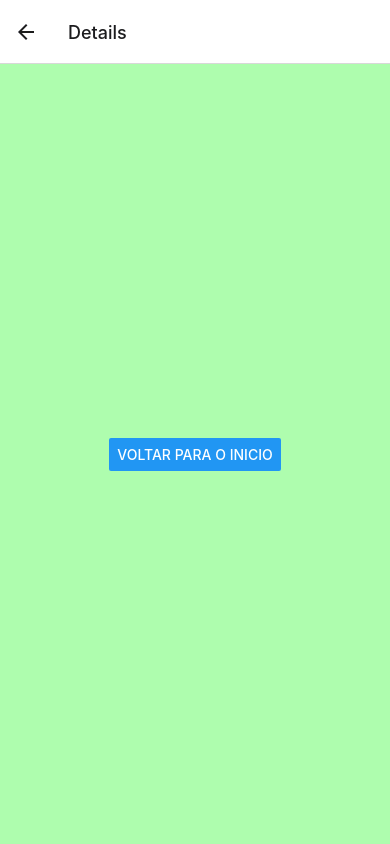
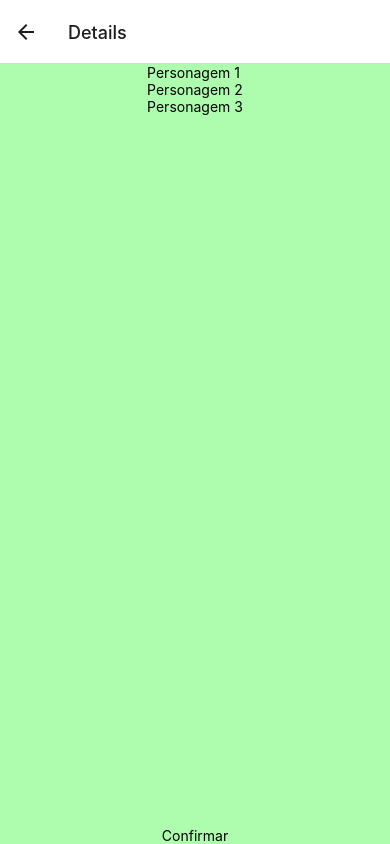
Before and after one commit to Adrian-Pazinato/praticarReactNative, a React Native app in the folder apppokemon/: screen /Details in a window 390 px wide. Built offline with nearby package versions, Linux system fonts and the light colour scheme.

Commit message:
Selecao de personagem

```diff
--- a/apppokemon/App.js
+++ b/apppokemon/App.js
@@ -3,7 +3,7 @@ import { View, Text, TouchableOpacity, Button } from 'react-native';
 import styles from './styles';
 import { NavigationContainer } from '@react-navigation/native';
 import { createStackNavigator } from '@react-navigation/stack';
-import Sobre from './screens/Sobre';
+import Sobre from './screens/CharacterSelectionScreen';
 import HomeScreen from './screens/HomeScreen';
 
 const Stack = createStackNavigator();
--- /dev/null
+++ b/apppokemon/screens/CharacterSelectionScreen.js
@@ -0,0 +1,60 @@
+// Exemplo de DetailsScreen.js
+import React, { useState } from 'react';
+import styles from '../styles';
+import { View, Text, FlatList, TouchableOpacity, StyleSheet } from 'react-native';
+
+const charactersData = [
+  { id: 1, name: 'Personagem 1' },
+  { id: 2, name: 'Personagem 2' },
+  { id: 3, name: 'Personagem 3' },
+];
+
+const CharacterSelectionScreen = ({ navigation }) => {
+  const [selectedCharacter, setSelectedCharacter] = useState(null);
+
+  const handleCharacterSelect = (character) => {
+    setSelectedCharacter(character);
+  };
+
+  const renderCharacterItem = ({ item }) => (
+    <TouchableOpacity
+      style={[
+        styles.characterItem,
+        selectedCharacter && selectedCharacter.id === item.id && styles.selectedCharacterItem,
+      ]}
+      onPress={() => handleCharacterSelect(item)}
+    >
+      <Text style={styles.characterName}>{item.name}</Text>
+    </TouchableOpacity>
+  );
+
+  return (
+    <View style={styles.container}>
+      <FlatList
+        data={charactersData}
+        renderItem={renderCharacterItem}
+        keyExtractor={(item) => item.id.toString()}
+      />
+      {selectedCharacter && (
+        <Text style={styles.selectedCharacterText}>
+          Personagem selecionado: {selectedCharacter.name}
+        </Text>
+      )}
+      <TouchableOpacity
+        style={styles.confirmButton}
+        onPress={() => {
+          // Navegue para a próxima tela ou execute alguma ação com o personagem selecionado
+          if (selectedCharacter) {
+            navigation.navigate('DetalhesPersonagem', { character: selectedCharacter });
+          } else {
+            alert('Por favor, selecione um personagem primeiro.');
+          }
+        }}
+      >
+        <Text style={styles.confirmButtonText}>Confirmar</Text>
+      </TouchableOpacity>
+    </View>
+  );
+};
+
+export default CharacterSelectionScreen;
--- a/apppokemon/screens/Sobre.js
+++ /dev/null
@@ -1,18 +0,0 @@
-// Exemplo de DetailsScreen.js
-import React from 'react';
-import styles from '../styles';
-import { View, Text, Button } from 'react-native';
-
-const Sobre = ({ navigation }) => {
-  return (
-    <View style={styles.container}>
-      <Button
-        style={styles.botao1}
-        title="Voltar para o inicio"
-        onPress={() => navigation.goBack()}
-      />
-    </View>
-  );
-};
-
-export default Sobre;
--- a/apppokemon/styles.js
+++ b/apppokemon/styles.js
@@ -21,6 +21,7 @@ const styles = StyleSheet.create({
     color: 'black',
     textAlign: 'center',
   },
+
   botao1: {
     backgroundColor: 'purple',
     borderRadius: 10,
```
